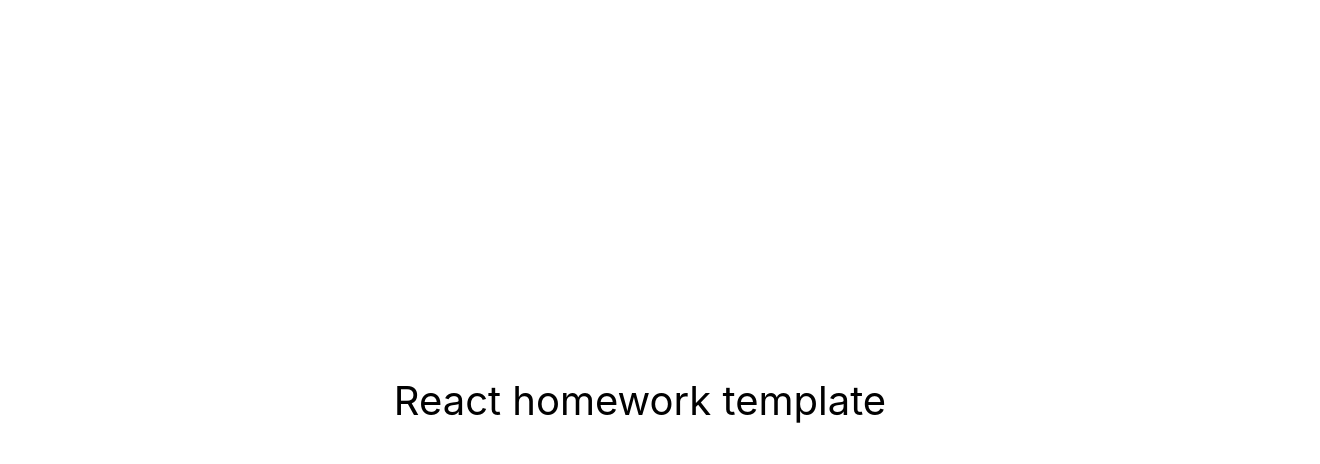
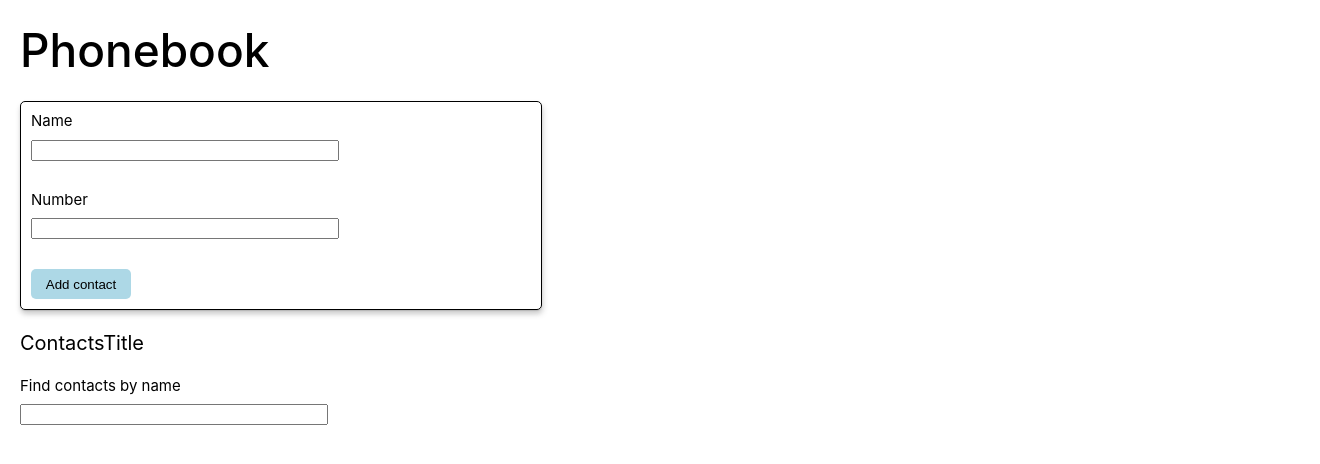
Before and after one commit to Immayou/goit-react-hw-02-phonebook, a React (Create React App) app: page / in a window 1280 px wide. Shown: the top 464 px of the page, 1320 px wide, since content can reach past the window. Built offline with nearby package versions, Linux system fonts and the light colour scheme.

Commit message:
adds basic templates

```diff
--- a/package.json
+++ b/package.json
@@ -4,12 +4,15 @@
   "private": true,
   "homepage": "https://goitacademy.github.io/react-homework-template/",
   "dependencies": {
+    "@emotion/react": "^11.10.4",
+    "@emotion/styled": "^11.10.4",
     "@testing-library/jest-dom": "^5.16.3",
     "@testing-library/react": "^12.1.4",
     "@testing-library/user-event": "^13.5.0",
     "react": "^18.1.0",
     "react-dom": "^18.1.0",
     "react-scripts": "5.0.1",
+    "shortid": "^2.2.16",
     "web-vitals": "^2.1.3"
   },
   "scripts": {
--- a/src/components/App.jsx
+++ /dev/null
@@ -1,16 +0,0 @@
-export const App = () => {
-  return (
-    <div
-      style={{
-        height: '100vh',
-        display: 'flex',
-        justifyContent: 'center',
-        alignItems: 'center',
-        fontSize: 40,
-        color: '#010101'
-      }}
-    >
-      React homework template
-    </div>
-  );
-};
--- /dev/null
+++ b/src/components/App/App.jsx
@@ -0,0 +1,35 @@
+import React, { Component } from "react";
+
+import ContactForm from '../ContactForm/ContactForm'
+
+import ContactList from '../ContactList/ContactList'
+
+import Filter from '../Filter/Filter'
+
+import { Wrapper, Title, ContactsTitle } from './App.styled'
+
+class App extends Component {
+  state = {
+    contacts: [],
+    filter: ''
+  }
+
+  formSubmitHandler = data => {
+    this.setState((prevState) => ({
+      contacts: [data, ...prevState.contacts]}))
+  }
+
+  render () {
+  return (
+    <Wrapper>
+      <Title>Phonebook</Title>
+      <ContactForm submitData={this.formSubmitHandler}/>
+      <ContactsTitle>ContactsTitle</ContactsTitle>
+      <Filter/>
+      <ContactList newContacts={this.state.contacts}/>
+    </Wrapper>
+  );
+    };
+};
+
+export default App;
--- /dev/null
+++ b/src/components/App/App.styled.js
@@ -0,0 +1,50 @@
+
+import styled from '@emotion/styled'
+
+export const Wrapper = styled.div`
+width: 100%;
+height: auto;
+padding: 20px;
+`
+
+export const Title = styled.h1`
+margin-bottom: 20px;
+font-size: 46px;
+font-weight:500;
+line-height: 1.33;
+`
+
+export const PhoneForm = styled.form`
+display: flex;
+flex-direction: column;
+width: 500px;
+margin-bottom: 20px;
+padding: 20px;
+border-radius: 5px;
+border: 0.1px solid #000;
+box-shadow: 0px 1px 1px rgba(0, 0, 0, 0.12), 0px 4px 4px rgba(0, 0, 0, 0.06), 1px 4px 6px rgba(0, 0, 0, 0.16);
+`
+
+export const Label = styled.label`
+margin-bottom: 15px;
+font-size: 20px;
+line-height: 1.17;
+`
+export const InputField = styled.input`
+width: 60%;
+margin-bottom: 30px;
+`
+
+export const FormButton = styled.button`
+width: 100px;
+min-height: 30px;
+border-radius: 5px;
+background-color: lightblue
+`
+
+export const ContactsTitle = styled.h2`
+font-weight: 400;
+font-size: 20px;
+line-height: 1.33;
+margin-bottom: 20px;
+`
--- /dev/null
+++ b/src/components/ContactForm/ContactForm.jsx
@@ -0,0 +1,61 @@
+import React, { Component } from "react";
+import shortid from "shortid";
+import { PhoneForm, NameLabel, InputNameField, NumberLabel, InputNumberField, FormButton } from './ContactForm.styled'
+
+
+class ContactForm extends Component {
+    state = {
+        name: '',
+        number: ''
+    }
+
+    nameInputId = shortid.generate();
+    numberInputId = shortid.generate();
+
+    handleInput = e => {
+    this.setState({[e.currentTarget.name]: e.currentTarget.value})}
+
+    handleSubmit = e => {
+        e.preventDefault();
+        const contactToAdd = {
+          name: this.state.name,
+          number: this.state.number,
+          id: shortid.generate()
+        }
+        this.props.submitData(contactToAdd)
+        // this.reset()
+      }
+
+    // reset = () => {
+    //     this.setState({name: '', number: ''})
+    // }
+
+    render () {
+        return (
+            <PhoneForm onSubmit={this.handleSubmit} >
+              <NameLabel htmlFor={this.nameInputId}>Name</NameLabel>
+              <InputNameField
+            id={this.nameInputId}
+            type="text"
+            name="name"
+            pattern="^[a-zA-Zа-яА-Я]+(([' -][a-zA-Zа-яА-Я ])?[a-zA-Zа-яА-Я]*)*$"
+            title="Name may contain only letters, apostrophe, dash and spaces. For example Adrian, Jacob Mercer, Charles de Batz de Castelmore d'Artagnan"
+            onChange={this.handleInput}
+            required
+          />
+              <NumberLabel htmlFor={this.numberInputId}>Number</NumberLabel>
+              <InputNumberField
+            id={this.numberInputId}
+            type="tel"
+            name="number"
+            pattern="\+?\d{1,4}?[-.\s]?\(?\d{1,3}?\)?[-.\s]?\d{1,4}[-.\s]?\d{1,4}[-.\s]?\d{1,9}"
+            title="Phone number must be digits and can contain spaces, dashes, parentheses and can start with +"
+            onChange={this.handleInput}
+            required
+          />
+              <FormButton type='submit'>Add contact</FormButton>
+            </PhoneForm>
+        );
+};}
+
+export default ContactForm;
--- /dev/null
+++ b/src/components/ContactForm/ContactForm.styled.js
@@ -0,0 +1,40 @@
+
+import styled from '@emotion/styled'
+
+export const PhoneForm = styled.form`
+display: flex;
+flex-direction: column;
+width: 500px;
+margin-bottom: 20px;
+padding: 10px;
+border-radius: 5px;
+border: 0.1px solid #000;
+box-shadow: 0px 1px 1px rgba(0, 0, 0, 0.12), 0px 4px 4px rgba(0, 0, 0, 0.06), 1px 4px 6px rgba(0, 0, 0, 0.16);
+`
+
+export const NameLabel = styled.label`
+margin-bottom: 10px;
+font-size: 15px;
+line-height: 1.17;
+`
+export const NumberLabel = styled.label`
+margin-bottom: 10px;
+font-size: 15px;
+line-height: 1.17;
+`
+
+export const InputNameField = styled.input`
+width: 60%;
+margin-bottom: 30px;
+`
+export const InputNumberField = styled.input`
+width: 60%;
+margin-bottom: 30px;
+`
+
+export const FormButton = styled.button`
+width: 100px;
+min-height: 30px;
+border-radius: 5px;
+background-color: lightblue
+`
--- /dev/null
+++ b/src/components/ContactList/ContactList.jsx
@@ -0,0 +1,17 @@
+import React, { Component } from "react";
+import { ContactItem } from './ContactList.styled'
+
+
+class ContactList extends Component {
+
+    render () {
+        return (
+            <ul>
+                {this.props.newContacts.map(({id, name, number}) => (
+                   <ContactItem key={id}>{name}: {number}</ContactItem>
+                ))}
+            </ul>
+        );
+};}
+
+export default ContactList;
--- /dev/null
+++ b/src/components/ContactList/ContactList.styled.js
@@ -0,0 +1,11 @@
+import styled from '@emotion/styled'
+
+export const ContactItem= styled.li`
+padding-left: 30px;
+font-size: 20px;
+font-weight:500;
+line-height: 1.17;
+:not(:last-child) {
+    margin-bottom: 15px;
+}
+`
--- /dev/null
+++ b/src/components/Filter/Filter.jsx
@@ -0,0 +1,24 @@
+import React, { Component } from "react";
+import shortid from "shortid";
+import { FilterWrapper, FilterLabel, InputFilterField } from './Filter.styled'
+
+
+class Filter extends Component {
+
+    filterInputId = shortid.generate()
+
+    render () {
+        return (
+            <FilterWrapper>
+              <FilterLabel htmlFor={this.filterInputId}>Find contacts by name</FilterLabel>
+              <InputFilterField
+            id={this.filterInputId}
+            type="text"
+            name="filter"
+            title="Filter by name"
+          />
+            </FilterWrapper>
+        );
+};}
+
+export default Filter;
--- /dev/null
+++ b/src/components/Filter/Filter.styled.js
@@ -0,0 +1,18 @@
+import styled from '@emotion/styled'
+
+export const FilterWrapper = styled.div`
+display: flex;
+flex-direction: column;
+width: 500px;
+margin-bottom: 20px;
+`
+
+export const FilterLabel = styled.label`
+margin-bottom: 10px;
+font-size: 15px;
+line-height: 1.17;
+`
+
+export const InputFilterField = styled.input`
+width: 60%;
+`
--- a/src/index.css
+++ b/src/index.css
@@ -13,3 +13,19 @@ code {
   font-family: source-code-pro, Menlo, Monaco, Consolas, 'Courier New',
     monospace;
 }
+
+h1, h2, h3, h4, h5, h6, p {
+  padding: 0;
+  margin: 0;
+}
+
+button {
+  outline: none;
+  border: none;
+}
+
+ul, li {
+  margin: 0;
+  padding: 0;
+  list-style: none;
+}
--- a/src/index.js
+++ b/src/index.js
@@ -1,6 +1,6 @@
 import React from 'react';
 import ReactDOM from 'react-dom/client';
-import { App } from 'components/App';
+import App from './components/App/App';
 import './index.css';
 
 ReactDOM.createRoot(document.getElementById('root')).render(
```
Also changed, not shown: 1 other file (tests, documents, lock files or other folders).
